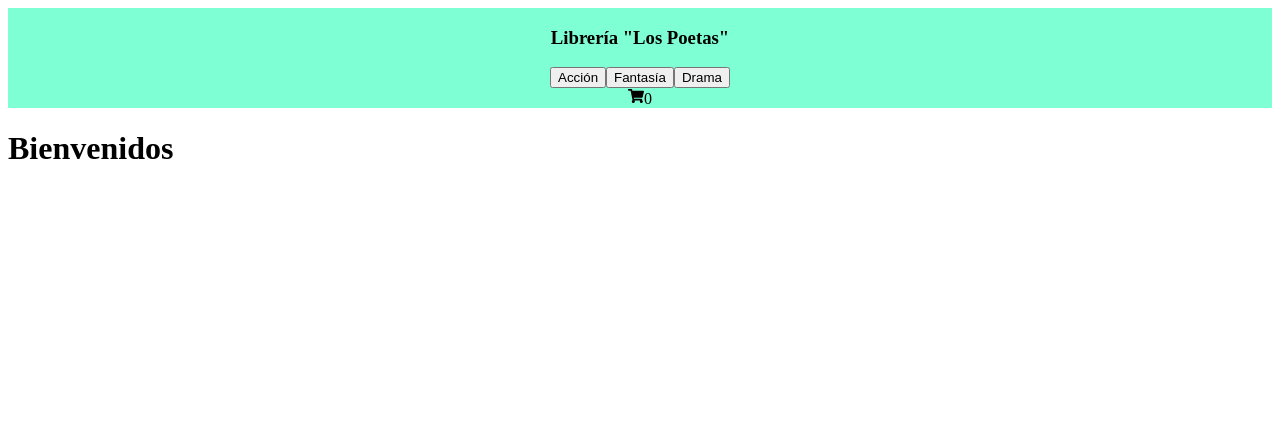
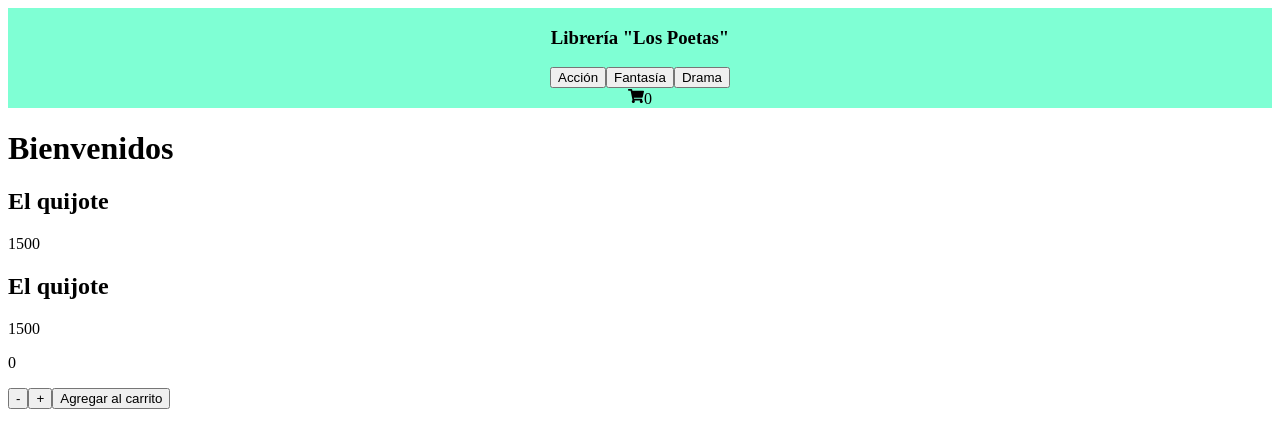
Before and after one commit to CristiSalazar/PreEntrega1Salazar, a React (Create React App) app: page / in a window 1280 px wide. Shown: the top 448 px of the page. Built offline with nearby package versions, Linux system fonts and the light colour scheme.

Commit message:
agrega contador, item list, item

```diff
--- a/src/App.js
+++ b/src/App.js
@@ -1,11 +1,16 @@
 import NavBar from "./components/NavBar";
 import ItemListContainer from "./components/ItemListConainer/ItemListContainer";
+import Contador from "./components/ItemCount/ItemCount";
+
+
+
 
 function App() {
   return (
   <>
     <NavBar/>
     <ItemListContainer greeting = {"Bienvenidos"}/>
+    <Contador stock={10} onAdd= {(contador) => console.log("cantidad agregada", contador)}/>
 
     <div className="App">
 
--- /dev/null
+++ b/src/asyncMock.js
@@ -0,0 +1,16 @@
+const productos = [
+    {   nombre: "El quijote",
+        precio: 1500,
+    },
+    {   nombre: "El quijote",
+        precio: 1500,
+    }
+]
+
+export const getProducts = ()=>{
+    return new Promise((resolve) =>{
+        setTimeout(()=>{
+            resolve(productos)
+        }, 500)
+    })
+}
--- /dev/null
+++ b/src/components/Item/Item.js
@@ -0,0 +1,13 @@
+const Item = ({nombre, precio}) => {
+    return(
+        <article>
+            <header>
+                <h2>{nombre}</h2>
+            </header>
+            <section>
+                <p>{precio}</p>
+            </section>
+        </article>
+    )
+}
+export default Item
--- /dev/null
+++ b/src/components/ItemCount/ItemCount.js
@@ -0,0 +1,28 @@
+import { useState } from "react"
+
+function Contador (props){
+    let [contador, setContador] = useState(0)
+
+    function handleRestar(){
+        if (contador > 0){
+            setContador(contador - 1)
+        }
+    }
+    function handleSumar(){
+        if (contador < props.stock){
+            setContador(contador + 1)
+        }
+    }
+    function handleOnAdd(){
+        props.onAdd(contador)
+    }
+    return(
+        <div>
+            <p>{contador}</p>
+            <button onClick={handleRestar}>-</button>
+            <button onClick={handleSumar}>+</button>
+            <button onClick={handleOnAdd}>Agregar al carrito</button>
+        </div>
+    )
+}
+export default Contador
--- /dev/null
+++ b/src/components/ItemList/ItemList.js
@@ -0,0 +1,10 @@
+import Item from "../Item/Item"
+
+const ItemList = ({productos}) => {
+    return(
+        <div>
+            {productos.map(prod => <Item Key={prod.id} {...prod}/>)}
+        </div>
+    )
+}
+export default ItemList
--- a/src/components/ItemListConainer/ItemListContainer.js
+++ b/src/components/ItemListConainer/ItemListContainer.js
@@ -1,8 +1,24 @@
-function ItemListContainer ({greeting}) {
+import { useState, useEffect } from "react"
+import { getProducts } from "../../asyncMock"
+import ItemList from "../ItemList/ItemList"
+
+const ItemListContainer = ({greeting}) => {
+    const [productos, setProductos] = useState([])
+
+    useEffect(() => {
+        getProducts()
+            .then(response => {
+                setProductos(response)
+            })
+            .catch(error => {
+                console.error(error)
+            })
+    }, [])
+
     return(
         <div>
             <h1>{greeting}</h1>
-
+            <ItemList productos={productos}/>
         </div>
     )
 }
```
